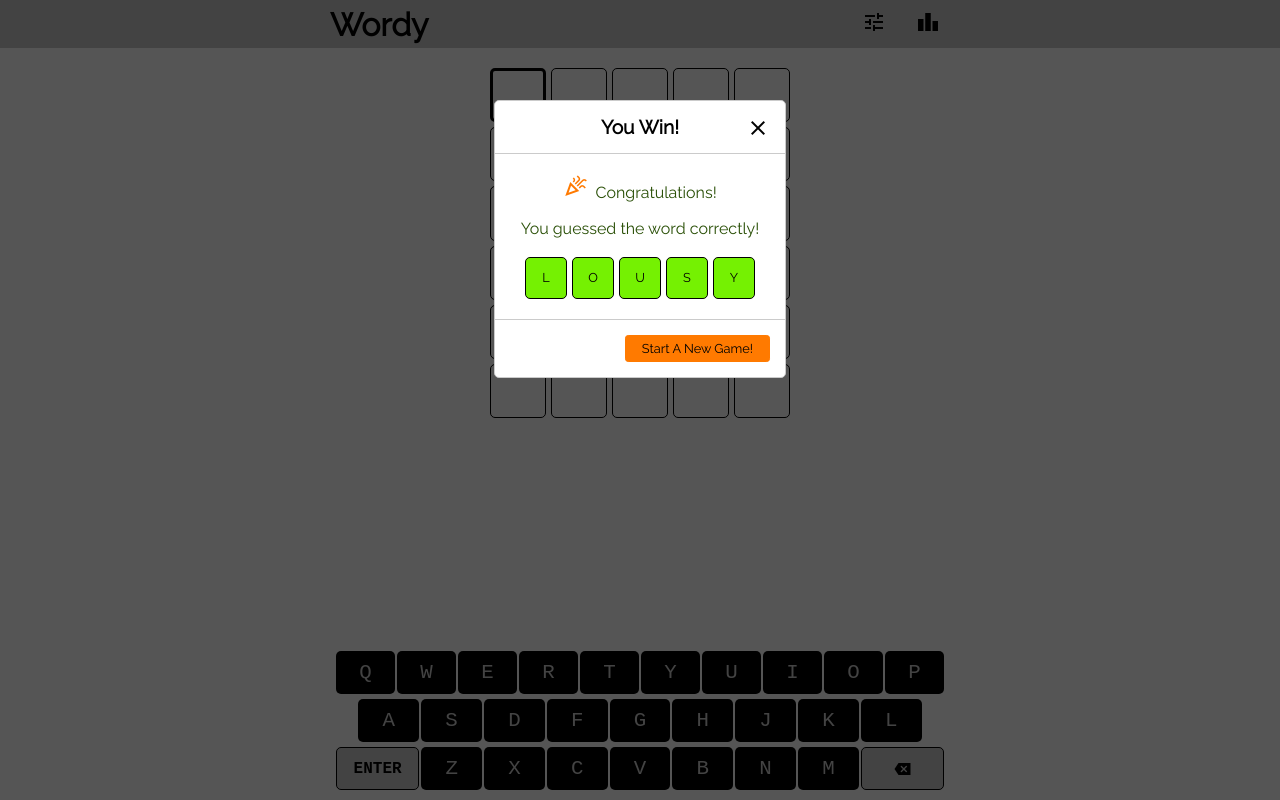
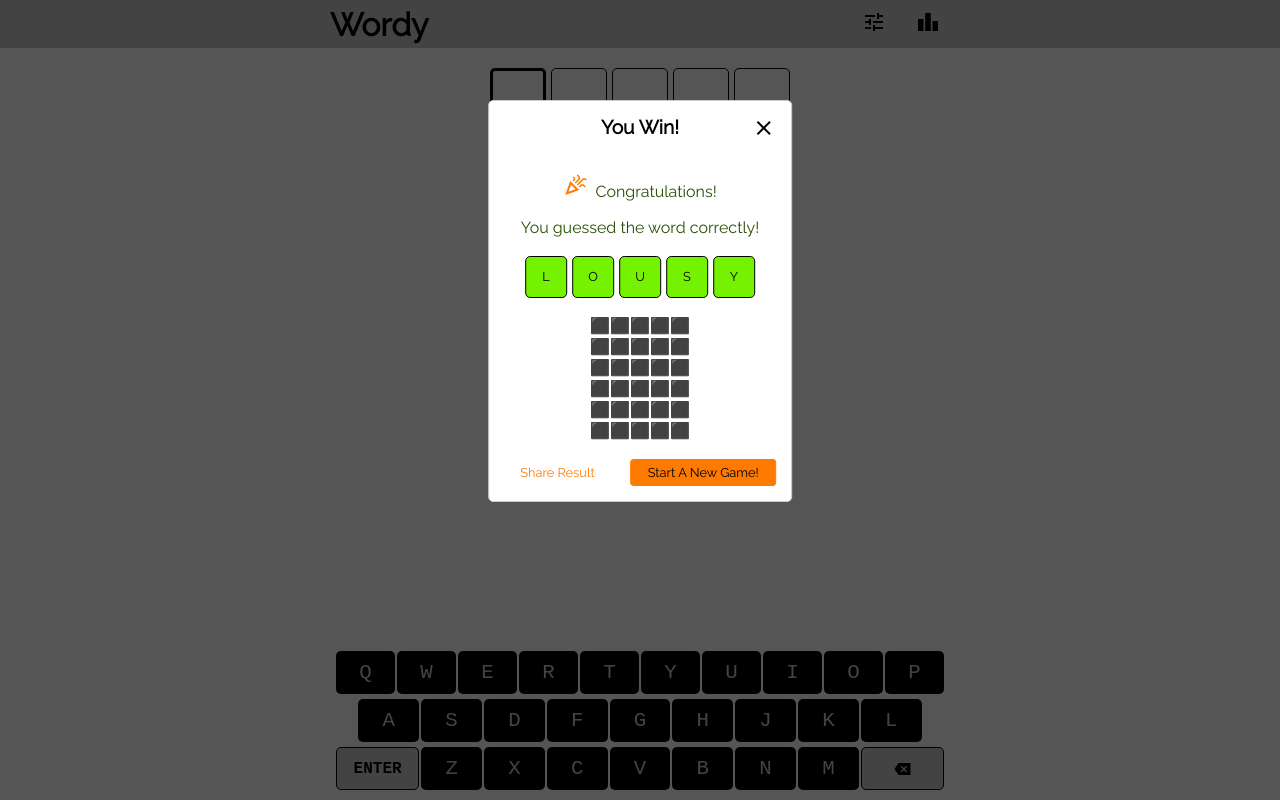
Before and after one commit to bAmrish/Wordy, a React (Create React App) app: page /game in a window 1280 px wide. Built offline with nearby package versions, Linux system fonts and the light colour scheme.

Commit message:
[WIP] Moved game completion code into its own component.

```diff
--- /dev/null
+++ b/src/game/dialogs/game-complete/GameComplete.module.css
@@ -0,0 +1,99 @@
+
+.success-message-container {
+    color: var(--success-dialog-text);
+    display: flex;
+    flex-direction: column;
+    justify-content: center;
+    align-items: center;
+    line-height: 1rem;
+}
+
+.message-row .icon {
+    display: inline-block;
+    margin-bottom: -30px;
+    color: var(--tertiary-background);
+}
+
+.success-message-container .message-row {
+    padding-bottom: 20px;
+}
+.actions {
+    border-top: 0 solid var(--primary-background);
+    display: flex;
+    justify-content: center;
+    gap: 20px;
+    padding: 15px;
+    margin: 0 -20px -20px;
+}
+.replay {
+    margin-top: 20px;
+}
+.row {
+    margin-bottom: 5px;
+}
+
+.answer {
+    display: flex;
+    flex-grow: 1;
+    width: 100%;
+    justify-content: center;
+    align-items: center;
+    gap: 5px;
+}
+
+.tile {
+    color: var(--success-background);
+}
+
+.answer-tile {
+    font-size: 0.8rem;
+    display: inline-flex;
+    justify-content: center;
+    align-items: center;
+    border-radius: 5px;
+    text-transform: uppercase;
+    width: 40px;
+    height: 40px;
+    border: 1px solid var(--tile-border-color);
+    background-color: var(--tile-success-background);
+    color: var(--tile-success-text);
+    animation: 1000ms bounce ease-in 1;
+}
+
+.answer-tile:nth-child(1) {
+    animation-delay: 600ms;
+}
+
+.answer-tile:nth-child(2) {
+    animation-delay: 700ms;
+}
+
+.answer-tile:nth-child(3) {
+    animation-delay: 800ms;
+}
+
+.answer-tile:nth-child(4) {
+    animation-delay: 900ms;
+}
+
+.answer-tile:nth-child(5) {
+    animation-delay: 1000ms;
+}
+
+@keyframes bounce {
+    0% {
+        transform: translateY(0);
+    }
+    25% {
+        transform: translateY(-50%);
+    }
+    50% {
+        transform: translateY(0%);
+    }
+    75% {
+        transform: translateY(50%);
+    }
+    100% {
+        transform: translateY(0%);
+    }
+}
--- /dev/null
+++ b/src/game/dialogs/game-complete/GameComplete.tsx
@@ -0,0 +1,100 @@
+import classes from './GameComplete.module.css';
+import TileModel from '../../models/tile.model';
+import GameModel from '../../models/game.model';
+import { useAppSelector } from '../../store/store.hooks';
+
+const SUCCESS = '🟩';
+const WARN = '🟧';
+const INCORRECT = '⬛';
+const getSquare = (tile: TileModel) => {
+  switch (tile.status) {
+    case 'CORRECT':
+      return SUCCESS;
+    case 'WARN':
+      return WARN;
+    default:
+      return INCORRECT;
+  }
+};
+
+const share = (text: string) => {
+  window.navigator.clipboard
+    .writeText(text)
+    .then(r => {
+      console.log('Copied successfully to clipboard');
+      console.log({ r });
+    })
+    .catch(e => {
+      console.log('Failed to copy to clipboard!');
+      console.log({ e });
+    });
+};
+
+const getAnswerTile = (answer: string) => {
+  return answer.split('').map((l, i) => (
+    <div key={i} className={classes['answer-tile']}>
+      {l}
+    </div>
+  ));
+};
+
+const getGuessString = (game: GameModel) => {
+  return game.rows
+    .filter(row => row.status !== 'DISABLED')
+    .reduce((acc, row) => {
+      return (
+        acc +
+        row.tiles.reduce((a, tile) => {
+          return a + getSquare(tile);
+        }, '') +
+        '\n'
+      );
+    }, '');
+};
+
+const getGuessNodes = (game: GameModel) => {
+  return game.rows
+    .filter(row => row.status !== 'DISABLED')
+    .map(row => {
+      return (
+        <div className={classes.row}>
+          <span>{row.tiles.map(tile => getSquare(tile))}</span>
+          <br />
+        </div>
+      );
+    });
+};
+
+const GameComplete = () => {
+  const game = useAppSelector(state => state.games.currentGame);
+  let content = <></>;
+  if (game) {
+    const answer = getAnswerTile(game.answer);
+    const guessNode = getGuessNodes(game);
+
+    share(getGuessString(game));
+
+    content = (
+      <div className={classes['success-message-container']}>
+        <div className={classes['message-row']}>
+          <span className={'material-icons-outlined ' + classes.icon}>
+            celebration
+          </span>
+          &nbsp; Congratulations!
+        </div>
+        <div className={classes['message-row']}>
+          You guessed the word correctly!
+        </div>
+        <div className={classes.answer}>{answer}</div>
+        <div className={classes.replay}>{guessNode}</div>
+        <div className={classes['actions']}>
+          <button className={'text'}>Share Result</button>
+          <button>Start A New Game!</button>
+        </div>
+      </div>
+    );
+  }
+  return content;
+};
+
+export default GameComplete;
--- a/src/index.css
+++ b/src/index.css
@@ -36,3 +36,21 @@ button {
   border-radius: 0.2rem;
   box-shadow: none;
 }
+button:hover {
+  font-family: Raleway, sans-serif;
+  font-size: 0.8rem;
+  background-color: var(--tertiary-background);
+  border: 1px solid var(--tertiary-background);
+  color: #000000;
+  padding: 0.3rem 1rem;
+  cursor: pointer;
+  border-radius: 0.2rem;
+  box-shadow: none;
+}
+
+
+button.text {
+  background-color: transparent;
+  border: 0;
+  color: var(--tertiary-background);
+}
--- a/src/ui/dialog/Dialog.module.css
+++ b/src/ui/dialog/Dialog.module.css
@@ -41,20 +41,14 @@
     font-size: 1.2rem;
     font-weight: bold;
     text-align: center;
-    border-bottom: 1px solid var(--primary-background);
+    border-bottom: 0 solid var(--primary-background);
     display: flex;
     justify-content: center;
     align-items: center;
     padding: 15px;
     margin: -20px -20px 0;
 }
-.dialog-actions {
-    border-top: 1px solid var(--primary-background);
-    display: flex;
-    justify-content: flex-end;
-    padding: 15px;
-    margin: 0 -20px -20px;
-}
+
 .animation-enter {
     animation: 500ms slide-in ease;
 }
@@ -70,84 +64,3 @@
         top: 50px;
     }
 }
-
-.success-message-container {
-    color: var(--success-dialog-text);
-    display: flex;
-    flex-direction: column;
-    justify-content: center;
-    align-items: center;
-    line-height: 1rem;
-}
-
-.message-row .icon {
-    display: inline-block;
-    margin-bottom: -30px;
-    color: var(--tertiary-background);
-}
-
-.success-message-container .message-row {
-    padding-bottom: 20px;
-}
-
-.answer {
-    display: flex;
-    flex-grow: 1;
-    width: 100%;
-    justify-content: center;
-    align-items: center;
-    gap: 5px;
-}
-
-.answer-tile {
-    font-size: 0.8rem;
-    display: inline-flex;
-    justify-content: center;
-    align-items: center;
-    border-radius: 5px;
-    text-transform: uppercase;
-    width: 40px;
-    height: 40px;
-    border: 1px solid var(--tile-border-color);
-    background-color: var(--tile-success-background);
-    color: var(--tile-success-text);
-    animation: 1000ms bounce ease-in 1;
-}
-
-.answer-tile:nth-child(1) {
-    animation-delay: 600ms;
-}
-
-.answer-tile:nth-child(2) {
-    animation-delay: 700ms;
-}
-
-.answer-tile:nth-child(3) {
-    animation-delay: 800ms;
-}
-
-.answer-tile:nth-child(4) {
-    animation-delay: 900ms;
-}
-
-.answer-tile:nth-child(5) {
-    animation-delay: 1000ms;
-}
-
-@keyframes bounce {
-    0% {
-        transform: translateY(0);
-    }
-    25% {
-        transform: translateY(-50%);
-    }
-    50% {
-        transform: translateY(0%);
-    }
-    75% {
-        transform: translateY(50%);
-    }
-    100% {
-        transform: translateY(0%);
-    }
-}
--- a/src/ui/dialog/Dialog.tsx
+++ b/src/ui/dialog/Dialog.tsx
@@ -1,34 +1,7 @@
 import classes from './Dialog.module.css';
 import { CSSTransition } from 'react-transition-group';
 import { useEffect, useState } from 'react';
-import { useAppSelector } from '../../game/store/store.hooks';
-
-const SuccessMessage = () => {
-  const game = useAppSelector(state => state.games.currentGame);
-  let content = <></>;
-  if (game) {
-    const answer = game.answer.split('').map((l, i) => (
-      <div key={i} className={classes['answer-tile']}>
-        {l}
-      </div>
-    ));
-    content = (
-      <div className={classes['success-message-container']}>
-        <div className={classes['message-row']}>
-          <span className={'material-icons-outlined ' + classes.icon}>
-            celebration
-          </span>
-          &nbsp; Congratulations!
-        </div>
-        <div className={classes['message-row']}>
-          You guessed the word correctly!
-        </div>
-        <div className={classes.answer}>{answer}</div>
-      </div>
-    );
-  }
-  return content;
-};
+import GameComplete from '../../game/dialogs/game-complete/GameComplete';
 
 const Dialog = () => {
   const [animate, setAnimate] = useState(false);
@@ -58,10 +31,7 @@ const Dialog = () => {
           </div>
           <div className={classes['dialog-title']}>You Win!</div>
           <div className={classes['dialog-content']}>
-            <SuccessMessage />
-          </div>
-          <div className={classes['dialog-actions']}>
-            <button>Start A New Game!</button>
+            <GameComplete />
           </div>
         </div>
       </CSSTransition>
```
